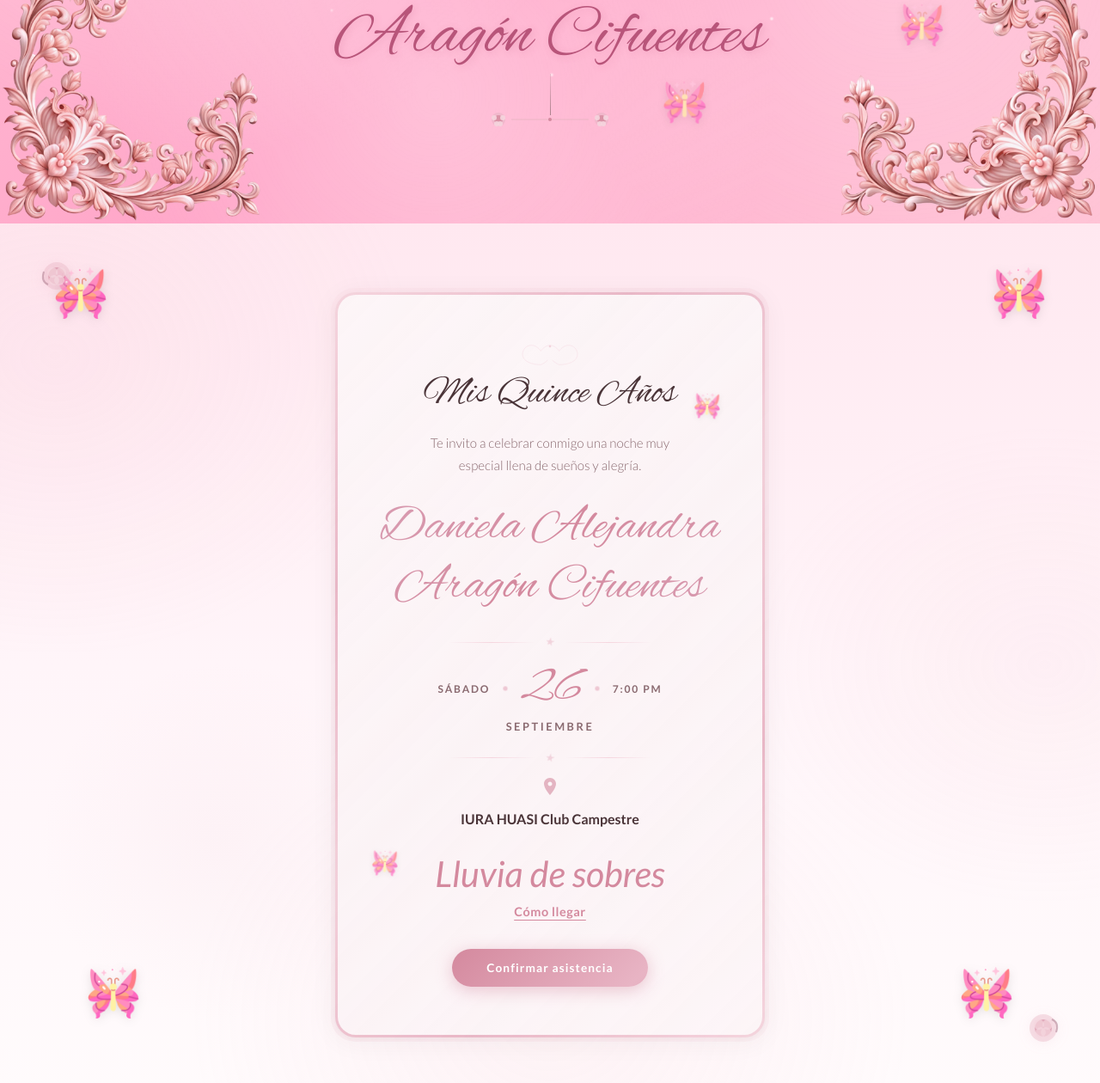
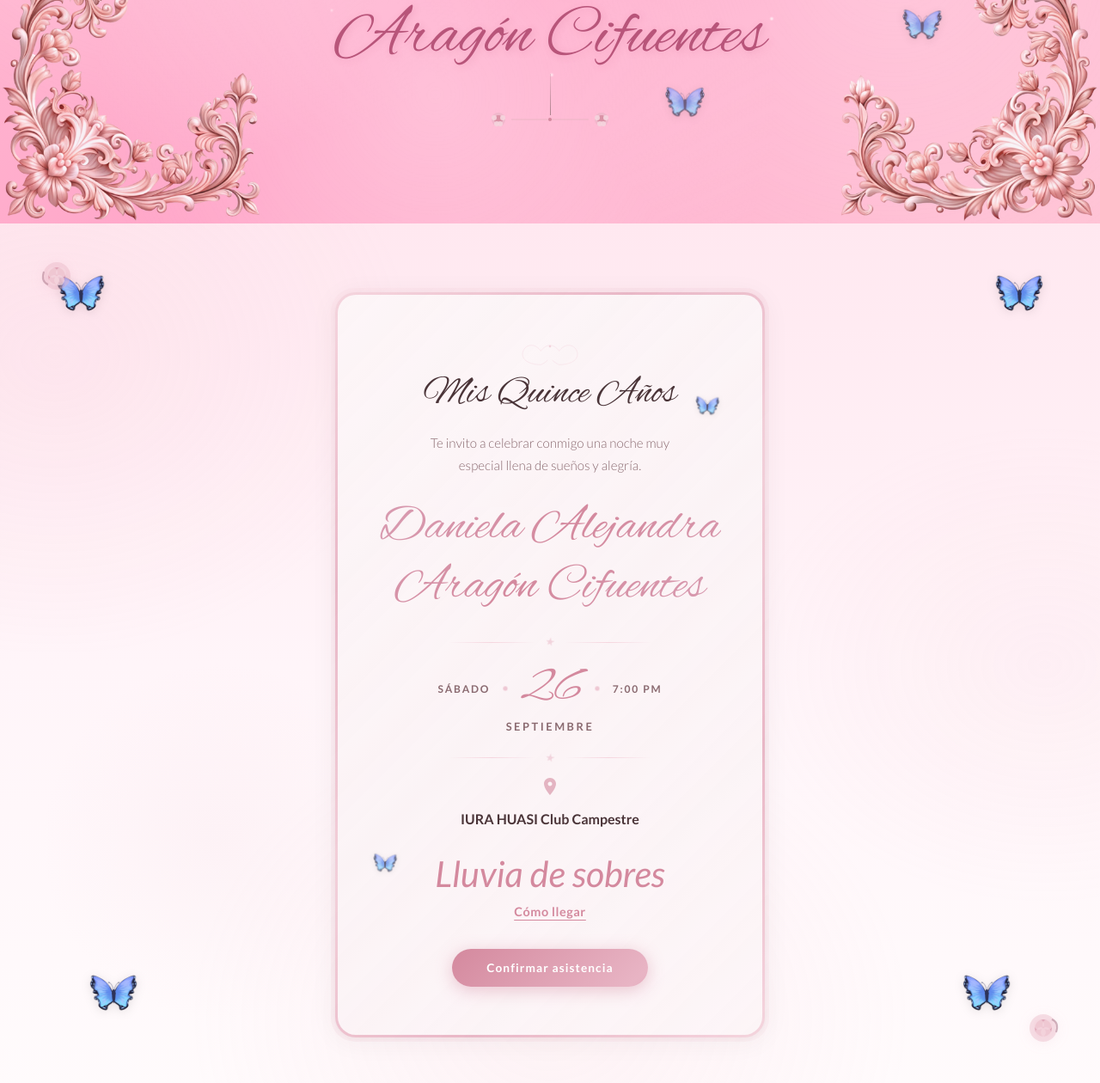
Before and after one commit to andresflorez16/template-invitacion-quince, an Astro site: page / in a window 1280 px wide. Shown: the part 540-1800 px from the top of the page at 86% size. Built offline with nearby package versions, Linux system fonts and the light colour scheme; Astro itself is replaced by a stand-in of ours.

Commit message:
version 3

```diff
--- a/src/components/Hero.astro
+++ b/src/components/Hero.astro
@@ -10,7 +10,7 @@ import { invitation } from "../data/invitation";
   <div class="butterflies" aria-hidden="true">
     {[...Array(8)].map((_, i) => (
       <div class={`butterfly butterfly--${i + 1}`}>
-        <img src="/butterfly.png" alt="" />
+        <img src="/mariposa.png" alt="" />
       </div>
     ))}
   </div>
--- a/src/components/InvitationCard.astro
+++ b/src/components/InvitationCard.astro
@@ -8,19 +8,19 @@ import { invitation } from "../data/invitation";
   <!-- Mariposas decorativas en las esquinas -->
   <div class="corner-butterflies" aria-hidden="true">
     <div class="corner-butterfly corner-butterfly--top-left">
-      <img src="/butterfly.png" alt="" />
+      <img src="/mariposa.png" alt="" />
     </div>
 
     <div class="corner-butterfly corner-butterfly--top-right">
-      <img src="/butterfly.png" alt="" />
+      <img src="/mariposa.png" alt="" />
     </div>
 
     <div class="corner-butterfly corner-butterfly--bottom-left">
-      <img src="/butterfly.png" alt="" />
+      <img src="/mariposa.png" alt="" />
     </div>
 
     <div class="corner-butterfly corner-butterfly--bottom-right">
-      <img src="/butterfly.png" alt="" />
+      <img src="/mariposa.png" alt="" />
     </div>
   </div>
 
@@ -57,11 +57,11 @@ import { invitation } from "../data/invitation";
     <!-- Mariposas pequeñas decorativas dentro de la tarjeta -->
     <div class="card__butterflies" aria-hidden="true">
       <div class="card-butterfly card-butterfly--1">
-        <img src="/butterfly.png" alt="" />
+        <img src="/mariposa.png" alt="" />
       </div>
 
       <div class="card-butterfly card-butterfly--2">
-        <img src="/butterfly.png" alt="" />
+        <img src="/mariposa.png" alt="" />
       </div>
     </div>
 
```
Also changed, not shown: public/mariposa.png (added).
